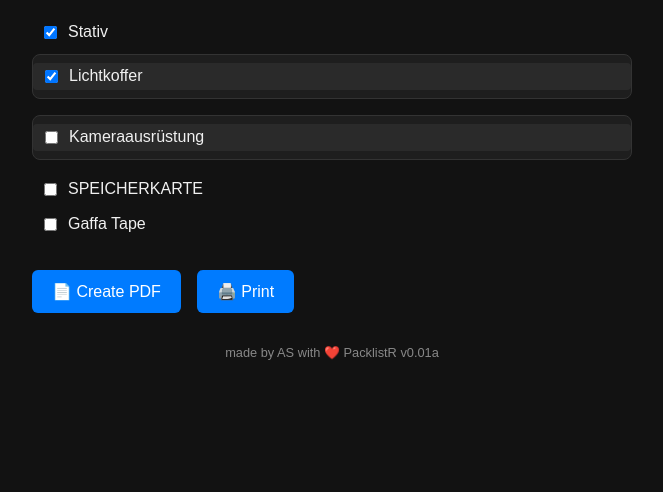
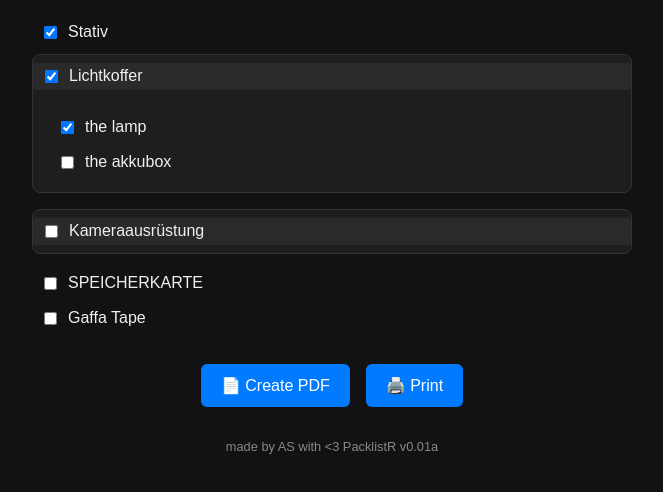
Before and after one commit to aifms/packlisteR, a plain HTML site: page index.html in a window 1280 px wide. Shown: the part 78-570 px from the top of the page, without its empty margins (308-971 px from the left). Drawn offline with Linux system fonts and the light colour scheme.

Commit message:
small style changes on index.html

```diff
--- a/index.html
+++ b/index.html
@@ -50,6 +50,7 @@
       margin-top: 2rem;
       display: flex;
       gap: 1rem;
+      justify-content: center;
     }
     button {
       padding: 0.75rem 1.25rem;
@@ -78,7 +79,7 @@
     <button onclick="generatePDF()">📄 Create PDF</button>
     <button onclick="window.print()">🖨️ Print</button>
   </div>
-  <footer>made by AS with ❤️ PacklistR v0.01a</footer>
+  <footer>made by AS with &lt;3 PacklistR v0.01a</footer>
 
   <script src="https://cdnjs.cloudflare.com/ajax/libs/html2pdf.js/0.10.1/html2pdf.bundle.min.js"></script>
   <script>
@@ -116,6 +117,10 @@
           header.append(gcb, glabel);
           const itemsContainer = document.createElement('div');
           itemsContainer.className = 'group-items';
+          if (entry.checked) {
+            groupEl.classList.add('open');
+            itemsContainer.style.display = 'block';
+          }
           entry.items.forEach((item, i) => {
             const div = document.createElement('div');
             div.className = 'item';
@@ -198,7 +203,7 @@
       pdfEl.appendChild(ul);
 
       const footer = document.createElement('footer');
-      footer.textContent = 'made by AS with ❤️ PacklistR v0.01a';
+      footer.textContent = 'made by AS with <3 PacklistR v0.01a';
       pdfEl.appendChild(footer);
 
       html2pdf().from(pdfEl).save('Packliste.pdf');
```
